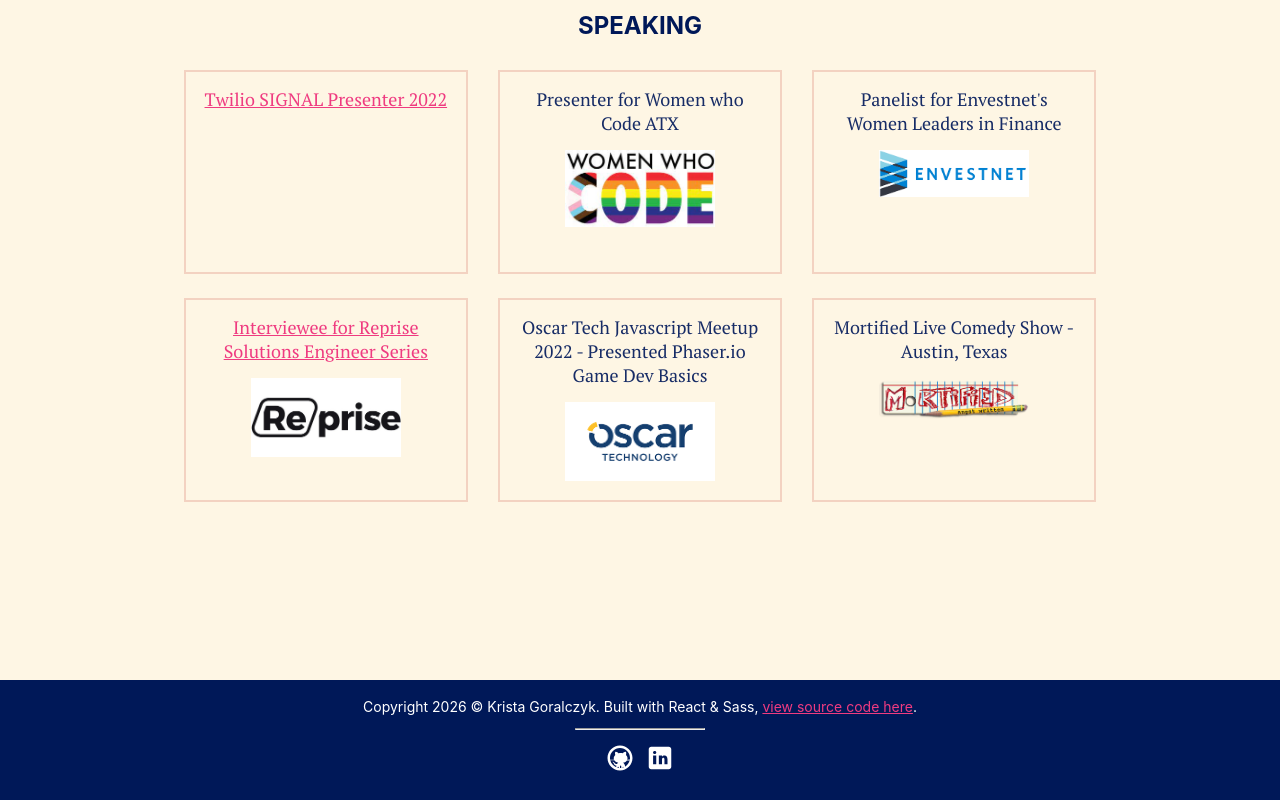
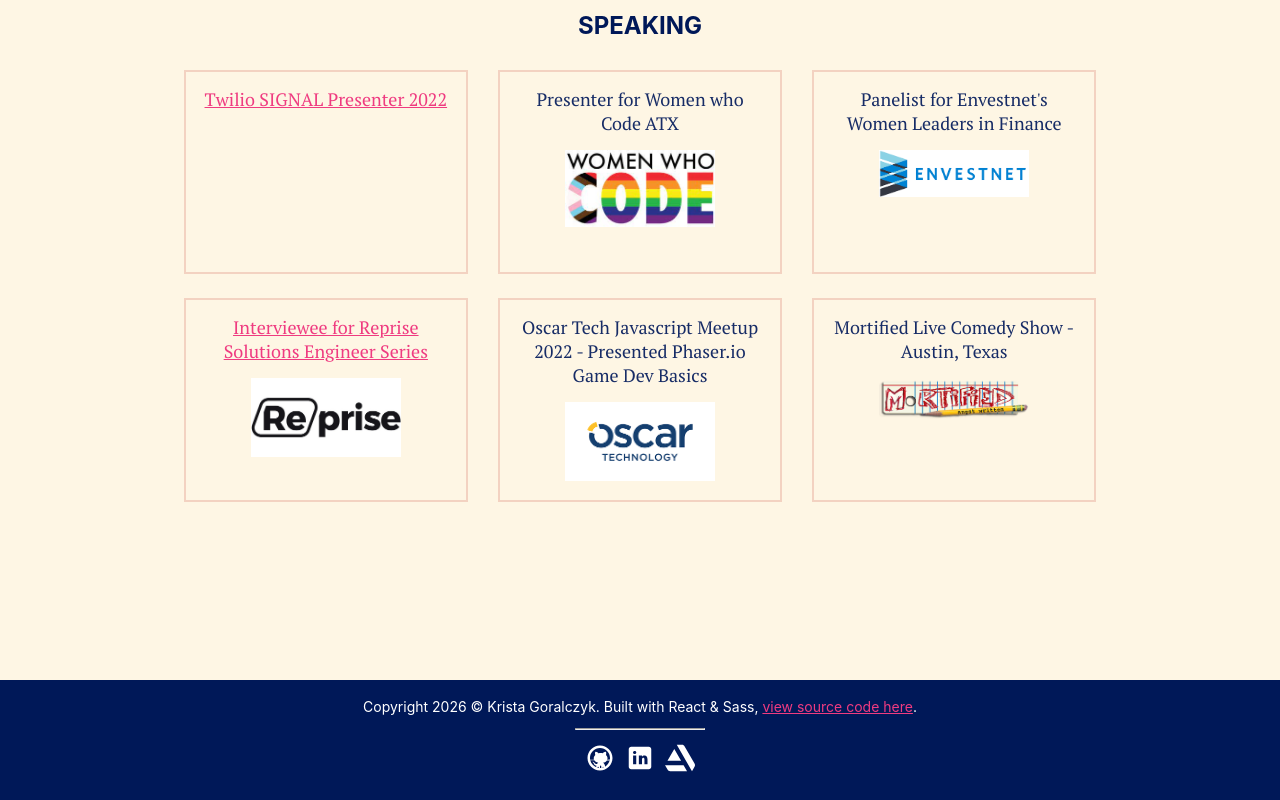
Before and after one commit to kristajg/kg-portfolio-site, a React (Create React App) app: page / in a window 1280 px wide. Shown: the part 2522-3322 px from the top of the page. Built offline with nearby package versions, Linux system fonts and the light colour scheme; grey boxes are pictures that could not be loaded.

Commit message:
add artstation link

```diff
--- a/src/components/Footer.js
+++ b/src/components/Footer.js
@@ -1,5 +1,6 @@
 import github_icon from '../assets/images/github_icon.svg';
 import li_icon from '../assets/images/linkedin_icon.svg';
+import as_icon from '../assets/images/artstation_icon.svg';
 
 export const Footer = () => {
   return (
@@ -12,6 +13,9 @@
       <a title='Linkedin' href='https://www.linkedin.com/in/krista-goralczyk-037a1861/' target='_blank' rel="noreferrer">
         <img src={li_icon} alt='Linkedin Icon' />
       </a>
+      <a title='Artstation' href='https://www.artstation.com/stratosyr' target='_blank' rel="noreferrer">
+        <img src={as_icon} alt='Artstation Icon' />
+      </a>
     </div>
   );
 }
```
Also changed, not shown: src/assets/images/artstation_icon.svg (added).
